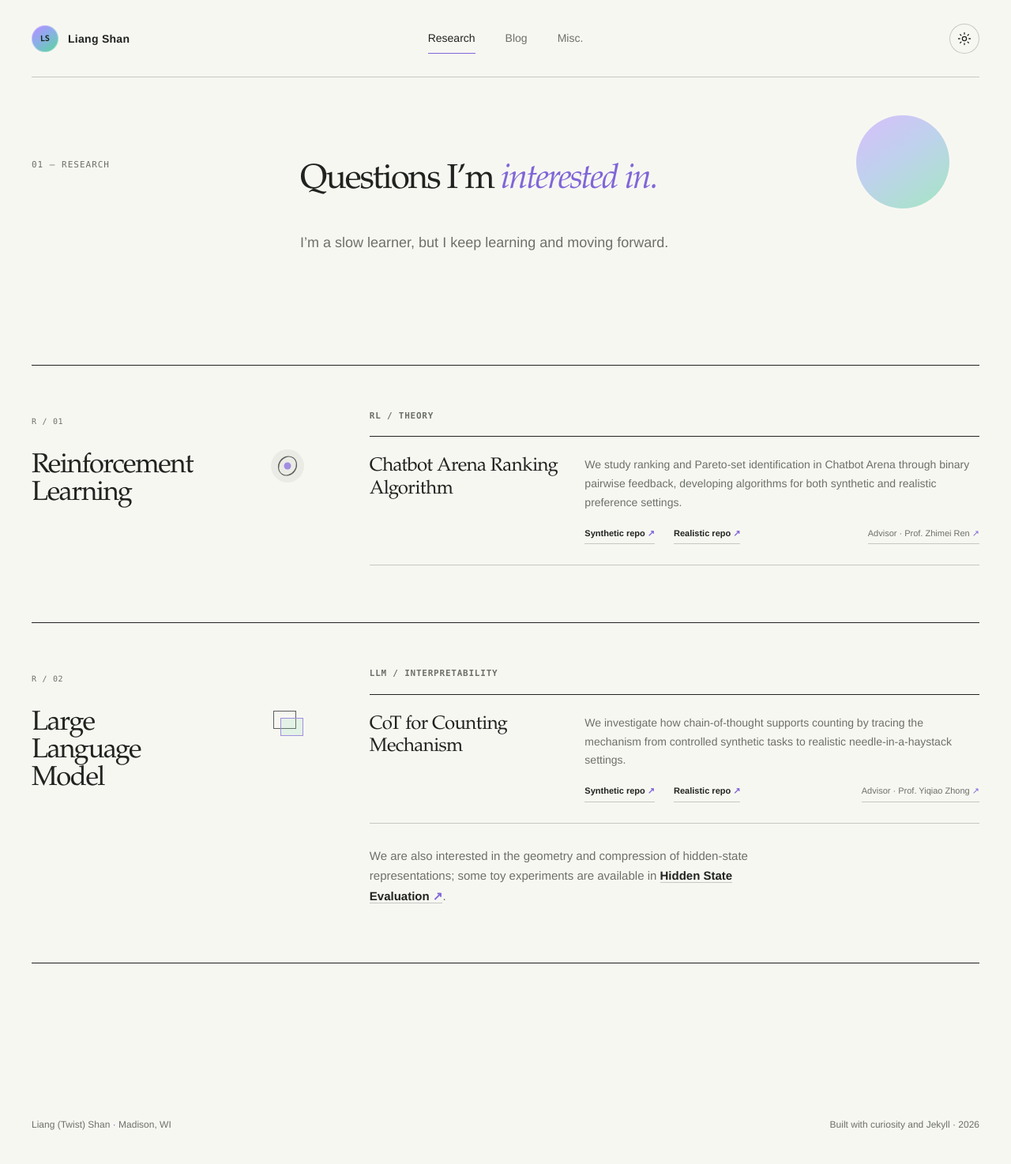
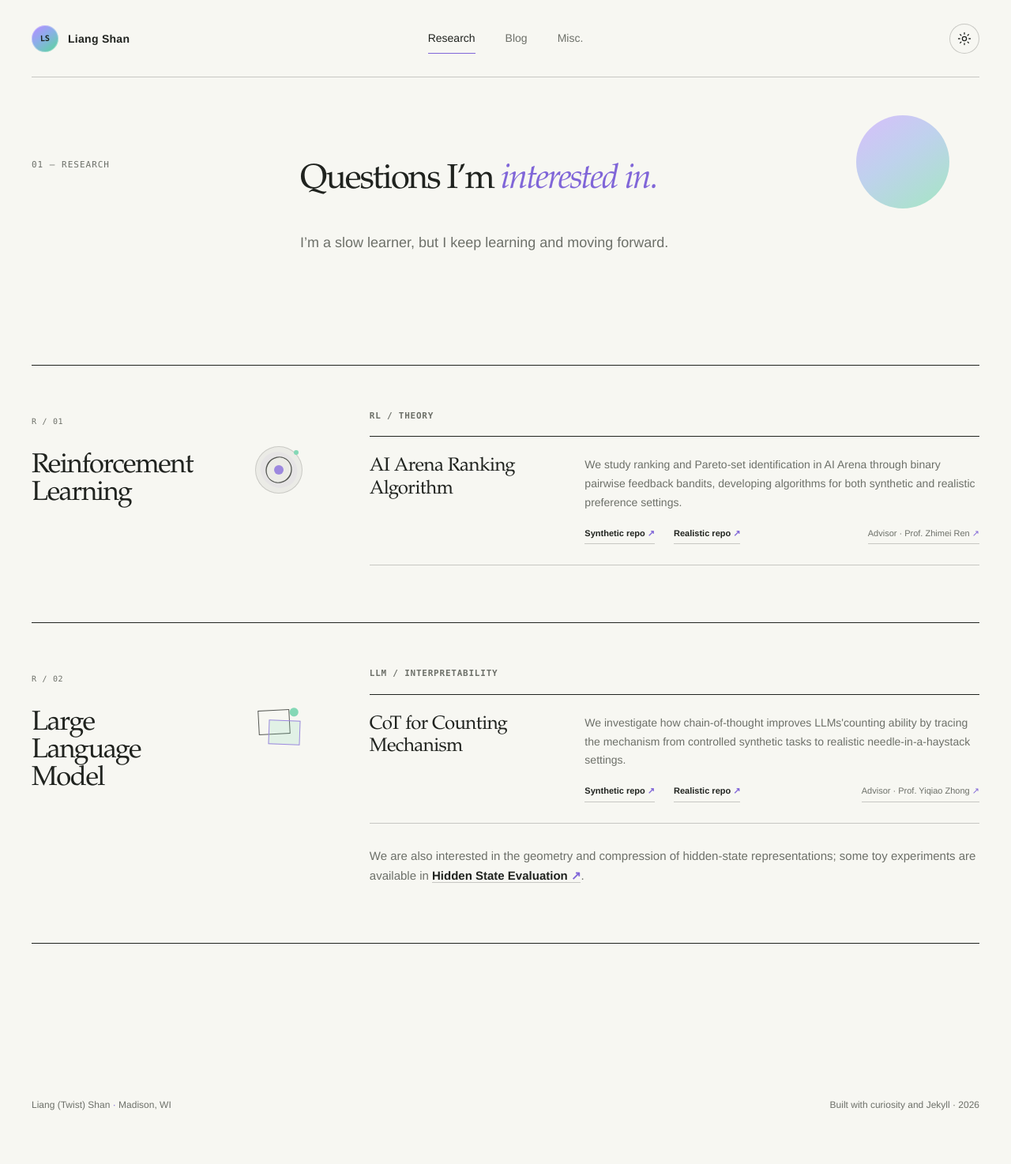
Before and after one commit to Twist-Shan/Twist-Shan.github.io, a Jekyll site: the page built from _pages/research.md, in a window 1280 px wide. Shown: the whole page at 79% size. Built offline with Jekyll 4.4.1, drawn with Linux system fonts in a browser that asks for light colours; after the commit the page ends 1449 px from its top, so only the background shows below that.

```diff
--- a/_pages/research.md
+++ b/_pages/research.md
@@ -29,8 +29,8 @@
       </header>
 
       <article class="research-entry" id="chatbot-arena-ranking">
-        <h4>Chatbot Arena Ranking Algorithm</h4>
-        <p>We study ranking and Pareto-set identification in Chatbot Arena through binary pairwise feedback, developing algorithms for both synthetic and realistic preference settings.</p>
+        <h4>AI Arena Ranking Algorithm</h4>
+        <p>We study ranking and Pareto-set identification in AI Arena through binary pairwise feedback bandits, developing algorithms for both synthetic and realistic preference settings.</p>
         <div class="research-links">
           <a href="https://github.com/Twist-Shan/Binary_Pairwise_Pareto_Syn">Synthetic repo <span>↗</span></a>
           <a href="https://github.com/Twist-Shan/Binary_Pairwise_Pareto_Rea_Arena">Realistic repo <span>↗</span></a>
@@ -56,7 +56,7 @@
 
       <article class="research-entry" id="cot-counting-mechanism">
         <h4>CoT for Counting Mechanism</h4>
-        <p>We investigate how chain-of-thought supports counting by tracing the mechanism from controlled synthetic tasks to realistic needle-in-a-haystack settings.</p>
+        <p>We investigate how chain-of-thought improves LLMs'counting ability by tracing the mechanism from controlled synthetic tasks to realistic needle-in-a-haystack settings.</p>
         <div class="research-links">
           <a href="https://github.com/Twist-Shan/Synthetic_CoT_NiaH_Count">Synthetic repo <span>↗</span></a>
           <a href="https://github.com/Twist-Shan/Realistic_CoT_NiaH_Count">Realistic repo <span>↗</span></a>
--- a/assets/css/studio.css
+++ b/assets/css/studio.css
@@ -73,12 +73,12 @@
 .hero h1 em, .page-hero h1 em { color: var(--accent); font-weight: 400; }
 .about-copy { border-top: 1px solid var(--line); padding-top: 18px; }
 .about-copy h2 { margin: 0 0 20px; font: 400 26px/1 var(--serif); letter-spacing: -.02em; }
-.hero-copy .about-copy p { max-width: 61ch; margin: 0; color: var(--muted); font-size: 17px; line-height: 1.65; }
+.hero-copy .about-copy p { max-width: none; margin: 0; color: var(--muted); font-size: 17px; line-height: 1.65; }
 .hero-copy .about-copy p + p { margin-top: 20px; }
 .hero-copy > p:not(.eyebrow) { max-width: 61ch; color: var(--muted); font-size: 17px; }
 .hero-copy .hero-intro { font-size: 20px; line-height: 1.52; color: var(--ink); }
 .hero-intro strong { font-weight: 600; }
-.personal-motto { max-width: 760px; margin: 0 0 34px auto; padding: 0; border: 0; text-align: right; }
+.personal-motto { width: 100%; max-width: none; margin: 0 0 34px auto; padding: 0; border: 0; text-align: right; }
 .personal-motto p { margin: 0; color: var(--accent); opacity: .62; font: 400 18px/1.5 "Snell Roundhand", "Segoe Script", "Bradley Hand", "Brush Script MT", cursive; letter-spacing: .005em; }
 .hero-actions { display: flex; gap: 34px; margin-top: 42px; }
 .text-link { display: inline-flex; gap: 12px; align-items: center; color: var(--ink); font-size: 17px; font-weight: 600; border-bottom: 1px solid var(--ink); padding-bottom: 5px; transition: color .25s, border-color .25s; }
@@ -100,24 +100,28 @@
 .portrait-wrap figcaption { display: flex; justify-content: space-between; margin-top: 12px; font: 10px/1.4 var(--mono); color: var(--muted); text-transform: uppercase; letter-spacing: .07em; }
 
 .ruled-section { border-top: 1px solid var(--ink); padding: 28px 0 120px; display: grid; grid-template-columns: 1fr 2.2fr; gap: 6vw; }
-.section-label { display: grid; grid-template-columns: 42px 1fr 48px; align-items: baseline; align-content: start; }
+.section-label { display: grid; grid-template-columns: 42px 1fr 84px; align-items: baseline; align-content: start; }
 .section-label span { font: 10px/1 var(--mono); color: var(--accent); }
 .section-label h2 { font: 600 13px/1 var(--sans); margin: 0; text-transform: uppercase; letter-spacing: .08em; }
 .section-label p { grid-column: 2; margin-top: 9px; color: var(--muted); font-size: 13px; }
-.heading-mark { display: block; width: 42px; aspect-ratio: 1; position: relative; color: var(--ink); opacity: .72; font-style: normal; }
-.section-label .heading-mark { grid-column: 3; grid-row: 1 / 3; align-self: start; margin-top: -4px; }
-.heading-mark--education::before, .heading-mark--education::after { content: ""; position: absolute; width: 23px; height: 29px; border: 1px solid currentColor; left: 7px; top: 5px; transform: rotate(-8deg); }
-.heading-mark--education::after { left: 13px; top: 8px; border-color: var(--accent); transform: rotate(7deg); }
-.heading-mark--notes { border: 1px solid var(--line); border-radius: 50%; }
-.heading-mark--notes::before { content: ""; position: absolute; width: 18px; height: 1px; background: currentColor; left: 11px; top: 12px; box-shadow: 0 6px 0 currentColor, 0 12px 0 currentColor; }
-.heading-mark--notes::after { content: ""; position: absolute; width: 6px; aspect-ratio: 1; border-radius: 50%; background: var(--mint); right: 5px; top: 5px; }
-.heading-mark--rl { border-radius: 50%; background: var(--motto-bg); }
-.heading-mark--rl::before { content: ""; position: absolute; inset: 8px 13px; border: 1px solid currentColor; border-radius: 50%; transform: rotate(35deg) scaleX(1.45); }
-.heading-mark--rl::after { content: ""; position: absolute; width: 9px; aspect-ratio: 1; border-radius: 50%; background: var(--accent); left: 50%; top: 50%; transform: translate(-50%,-50%); }
-.heading-mark--llm::before, .heading-mark--llm::after { content: ""; position: absolute; width: 27px; height: 21px; border: 1px solid currentColor; left: 3px; top: 5px; }
-.heading-mark--llm::after { left: 12px; top: 14px; border-color: var(--accent); background: color-mix(in srgb, var(--mint) 18%, transparent); }
-.heading-mark--things::before { content: ""; position: absolute; width: 26px; aspect-ratio: 1; border: 1px solid currentColor; left: 6px; top: 8px; transform: rotate(12deg); }
-.heading-mark--things::after { content: ""; position: absolute; width: 8px; aspect-ratio: 1; border-radius: 50%; background: var(--mint); right: 3px; top: 3px; }
+.heading-mark { display: block; width: 60px; aspect-ratio: 1; position: relative; color: var(--ink); opacity: .76; font-style: normal; }
+.section-label .heading-mark { grid-column: 3; grid-row: 1 / 3; align-self: start; width: 76px; margin-top: -16px; }
+.heading-mark--education { background: radial-gradient(circle at 84% 14%, var(--mint) 0 6px, transparent 7px), radial-gradient(ellipse at 43% 56%, color-mix(in srgb, var(--accent) 9%, transparent) 0 34%, transparent 35%); }
+.heading-mark--education::before, .heading-mark--education::after { content: ""; position: absolute; width: 40px; height: 52px; border: 1px solid currentColor; left: 8px; top: 12px; transform: rotate(-10deg); }
+.heading-mark--education::before { box-shadow: 7px 5px 0 -6px var(--mint); }
+.heading-mark--education::after { width: 42px; height: 50px; left: 24px; top: 13px; border-color: var(--accent); background: color-mix(in srgb, var(--mint) 12%, transparent); transform: rotate(7deg); }
+.heading-mark--notes { border: 1px solid var(--line); border-radius: 50%; background: color-mix(in srgb, var(--accent) 5%, transparent); box-shadow: inset 0 0 0 7px color-mix(in srgb, var(--mint) 6%, transparent); }
+.heading-mark--notes::before { content: ""; position: absolute; width: 34px; height: 1px; background: currentColor; left: 20px; top: 22px; box-shadow: 0 10px 0 currentColor, 0 20px 0 currentColor; }
+.heading-mark--notes::after { content: ""; position: absolute; width: 11px; aspect-ratio: 1; border: 2px solid var(--page); border-radius: 50%; background: var(--mint); right: 6px; top: 6px; box-shadow: -51px 51px 0 -3px var(--accent); }
+.heading-mark--rl { border: 1px solid var(--line); border-radius: 50%; background: var(--motto-bg); }
+.heading-mark--rl::before { content: ""; position: absolute; inset: 12px 18px; border: 1px solid currentColor; border-radius: 50%; transform: rotate(35deg) scaleX(1.5); box-shadow: 0 0 0 5px color-mix(in srgb, var(--accent) 7%, transparent); }
+.heading-mark--rl::after { content: ""; position: absolute; width: 12px; aspect-ratio: 1; border-radius: 50%; background: var(--accent); left: 50%; top: 50%; transform: translate(-50%,-50%); box-shadow: 22px -22px 0 -3px var(--mint); }
+.heading-mark--llm { background: radial-gradient(circle at 82% 18%, var(--mint) 0 5px, transparent 6px); }
+.heading-mark--llm::before, .heading-mark--llm::after { content: ""; position: absolute; width: 38px; height: 29px; border: 1px solid currentColor; left: 4px; top: 8px; transform: rotate(-3deg); }
+.heading-mark--llm::after { left: 17px; top: 21px; border-color: var(--accent); background: color-mix(in srgb, var(--mint) 18%, transparent); transform: rotate(2deg); }
+.heading-mark--things { border-radius: 54% 46% 38% 62%; background: var(--fresh); transform: rotate(-5deg); }
+.heading-mark--things::before { content: ""; position: absolute; width: 40px; aspect-ratio: 1; border: 1px solid currentColor; left: 7px; top: 10px; transform: rotate(17deg); }
+.heading-mark--things::after { content: ""; position: absolute; width: 14px; aspect-ratio: 1; border-radius: 50%; background: var(--mint); right: 1px; top: 2px; box-shadow: -37px 41px 0 -4px var(--accent); }
 .timeline article { display: grid; grid-template-columns: 130px 1fr auto; gap: 28px; border-bottom: 1px solid var(--line); padding: 0 0 32px; margin-bottom: 32px; position: relative; }
 .timeline article::after { content: ""; position: absolute; left: 0; right: 0; bottom: -1px; height: 2px; background: var(--fresh); transform: scaleX(0); transform-origin: left; transition: transform .5s cubic-bezier(.16,1,.3,1); }
 .timeline article:hover::after { transform: scaleX(1); }
@@ -161,9 +165,9 @@
 .project-links a:hover { color: var(--accent); border-color: var(--accent); }
 .research-catalog { padding-bottom: 140px; }
 .research-domain { display: grid; grid-template-columns: 1fr 2.2fr; gap: 6vw; padding: 54px 0 72px; border-bottom: 1px solid var(--ink); }
-.research-domain-header { align-self: start; position: sticky; top: 36px; display: grid; grid-template-columns: minmax(0, 1fr) 48px; column-gap: 16px; }
+.research-domain-header { align-self: start; position: sticky; top: 36px; display: grid; grid-template-columns: minmax(0, 1fr) 68px; column-gap: 16px; }
 .research-domain-header .project-number, .research-domain-header h2 { grid-column: 1; }
-.research-domain-header .heading-mark { grid-column: 2; grid-row: 2; align-self: start; margin-top: 18px; }
+.research-domain-header .heading-mark { grid-column: 2; grid-row: 2; align-self: start; margin-top: 14px; }
 .research-domain-header h2 { max-width: 13ch; margin: 22px 0 0; font: 400 clamp(2rem, 2.7vw, 3rem)/1 var(--serif); letter-spacing: -.04em; }
 .research-track { min-width: 0; }
 .research-track-header { padding: 2px 0 18px; }
@@ -179,7 +183,7 @@
 .research-links a:hover span, .research-aside a:hover span { transform: translate(2px,-2px); }
 .research-links .research-advisor { margin-left: auto; color: var(--muted); font-weight: 400; }
 .research-aside { padding: 28px 0 0; }
-.research-aside p { max-width: 64ch; margin: 0; color: var(--muted); font-size: 15px; line-height: 1.7; }
+.research-aside p { width: 100%; max-width: none; margin: 0; color: var(--muted); font-size: 15px; line-height: 1.7; }
 .research-aside a { color: var(--ink); border-bottom: 1px solid var(--line); font-weight: 600; transition: color .25s, border-color .25s; }
 .notes-strip { margin-top: 110px; }
 .note-links a { display: grid; grid-template-columns: 1fr auto 20px; align-items: baseline; gap: 24px; padding: 24px 0; border-bottom: 1px solid var(--line); }
@@ -192,7 +196,7 @@
 .post-row { display: grid; grid-template-columns: 160px 1fr auto; align-items: baseline; gap: 28px; padding: 32px 0; border-bottom: 1px solid var(--line); }
 .post-row:first-child { border-top: 0; }
 .post-row time, .post-row > span { font: 10px/1.5 var(--mono); color: var(--muted); text-transform: uppercase; letter-spacing: .06em; }
-.post-row h2 { font: 400 clamp(1.7rem, 3vw, 2.8rem)/1.1 var(--serif); letter-spacing: -.03em; margin: 0; transition: color .25s, transform .35s cubic-bezier(.16,1,.3,1); }
+.post-row h2 { font: 400 clamp(1.35rem, 2vw, 2rem)/1.12 var(--serif); letter-spacing: -.025em; margin: 0; transition: color .25s, transform .35s cubic-bezier(.16,1,.3,1); }
 .post-row:hover h2 { color: var(--accent); transform: translateX(7px); }
 .empty-note { padding: 60px 0; color: var(--muted); }
 .article { max-width: 960px; padding: 90px 0 140px; }
@@ -217,8 +221,8 @@
 .misc-list h3 { font: 400 22px/1.2 var(--serif); margin: 0; }
 .misc-list p { color: var(--muted); margin: 0; font-size: 13px; }
 .course-notes { border-top: 1px solid var(--ink); padding: 75px 0 120px; display: grid; grid-template-columns: 1fr 1.35fr; gap: 12vw; }
-.course-notes-heading::before { content: ""; position: absolute; width: 96px; aspect-ratio: 1; border-radius: 52% 48% 18% 82%; background: var(--fresh); right: 0; top: -14px; z-index: -1; opacity: .8; transform: rotate(18deg); }
-.course-notes-heading::after { content: ""; position: absolute; width: 72px; aspect-ratio: 1; border: 1px solid var(--ink); right: 18px; top: 12px; z-index: -1; transform: rotate(-12deg); opacity: .52; }
+.course-notes-heading::before { content: ""; position: absolute; width: 60px; aspect-ratio: 1; border-radius: 54% 46% 38% 62%; background: var(--fresh); right: 0; top: 28px; z-index: 0; pointer-events: none; opacity: .76; transform: rotate(-5deg); }
+.course-notes-heading::after { content: ""; position: absolute; width: 40px; aspect-ratio: 1; border: 1px solid var(--ink); right: 13px; top: 38px; z-index: 1; pointer-events: none; transform: rotate(12deg); opacity: .72; box-shadow: 22px -17px 0 -17px var(--mint); }
 .course-notes-heading h2 { font: 400 clamp(2.2rem, 4vw, 4rem)/1 var(--serif); letter-spacing: -.04em; margin: 35px 0; }
 .course-notes-heading > p:last-child { color: var(--muted); font-size: 18px; margin: 0; }
 .social-note { grid-template-columns: 1fr auto; align-items: start; }
```
